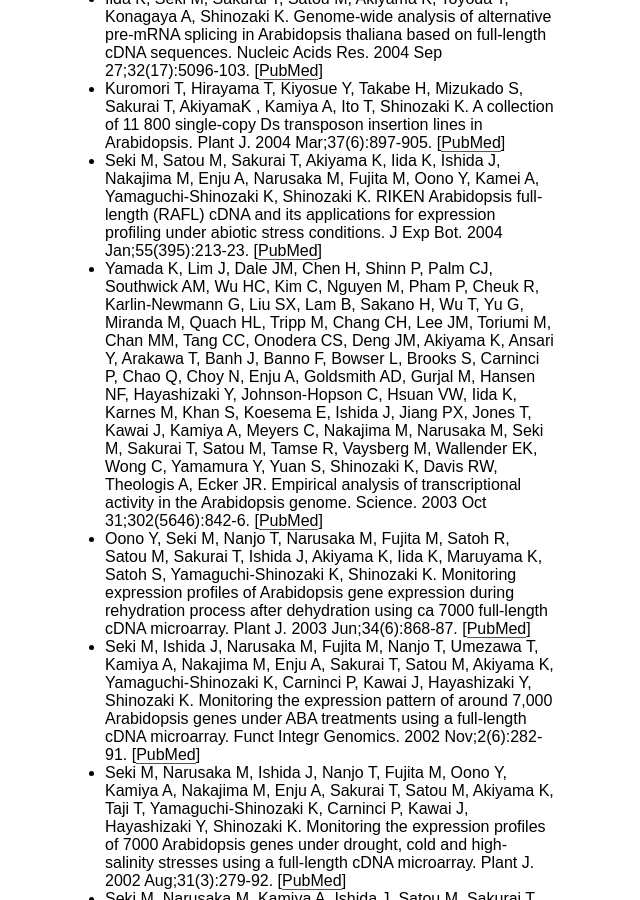
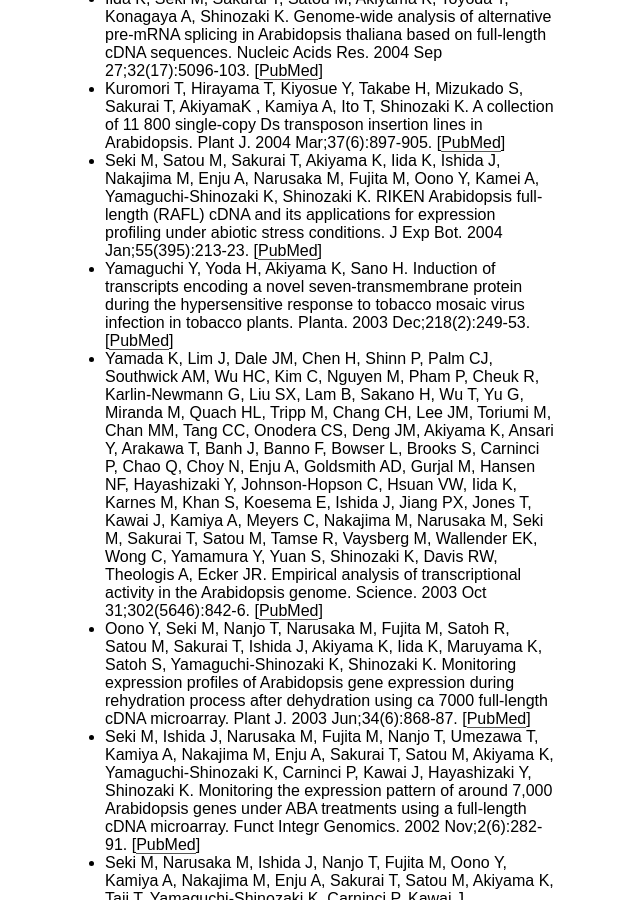
Before and after one commit to artifactsauce/artifactsauce.github.io, a Jekyll site: the page built from publications.md, in a window 1280 px wide and 900 px high, scrolled down 2178 px. Shown: the whole window, without its empty margins (335-975 px from the left). Built offline with Jekyll 4.4.1, drawn with Linux system fonts in a browser that asks for light colours; some web fonts are replaced.

Commit message:
add an article

```diff
--- a/publications.md
+++ b/publications.md
@@ -26,6 +26,7 @@
 - Iida K, Seki M, Sakurai T, Satou M, Akiyama K, Toyoda T, Konagaya A, Shinozaki K. Genome-wide analysis of alternative pre-mRNA splicing in Arabidopsis thaliana based on full-length cDNA sequences. Nucleic Acids Res. 2004 Sep 27;32(17):5096-103. [[PubMed](http://www.ncbi.nlm.nih.gov/pubmed/15452276)]
 - Kuromori T, Hirayama T, Kiyosue Y, Takabe H, Mizukado S, Sakurai T, AkiyamaK , Kamiya A, Ito T, Shinozaki K. A collection of 11 800 single-copy Ds transposon insertion lines in Arabidopsis. Plant J. 2004 Mar;37(6):897-905. [[PubMed](http://www.ncbi.nlm.nih.gov/pubmed/14996221)]
 - Seki M, Satou M, Sakurai T, Akiyama K, Iida K, Ishida J, Nakajima M, Enju A, Narusaka M, Fujita M, Oono Y, Kamei A, Yamaguchi-Shinozaki K, Shinozaki K. RIKEN Arabidopsis full-length (RAFL) cDNA and its applications for expression profiling under abiotic stress conditions. J Exp Bot. 2004 Jan;55(395):213-23. [[PubMed](http://www.ncbi.nlm.nih.gov/pubmed/14673034)]
+- Yamaguchi Y, Yoda H, Akiyama K, Sano H. Induction of transcripts encoding a novel seven-transmembrane protein during the hypersensitive response to tobacco mosaic virus infection in tobacco plants. Planta. 2003 Dec;218(2):249-53. [[PubMed](http://www.ncbi.nlm.nih.gov/pubmed/13680232)]
 - Yamada K, Lim J, Dale JM, Chen H, Shinn P, Palm CJ, Southwick AM, Wu HC, Kim C, Nguyen M, Pham P, Cheuk R, Karlin-Newmann G, Liu SX, Lam B, Sakano H, Wu T, Yu G, Miranda M, Quach HL, Tripp M, Chang CH, Lee JM, Toriumi M, Chan MM, Tang CC, Onodera CS, Deng JM, Akiyama K, Ansari Y, Arakawa T, Banh J, Banno F, Bowser L, Brooks S, Carninci P, Chao Q, Choy N, Enju A, Goldsmith AD, Gurjal M, Hansen NF, Hayashizaki Y, Johnson-Hopson C, Hsuan VW, Iida K, Karnes M, Khan S, Koesema E, Ishida J, Jiang PX, Jones T, Kawai J, Kamiya A, Meyers C, Nakajima M, Narusaka M, Seki M, Sakurai T, Satou M, Tamse R, Vaysberg M, Wallender EK, Wong C, Yamamura Y, Yuan S, Shinozaki K, Davis RW, Theologis A, Ecker JR. Empirical analysis of transcriptional activity in the Arabidopsis genome. Science. 2003 Oct 31;302(5646):842-6. [[PubMed](http://www.ncbi.nlm.nih.gov/pubmed/14593172)]
 - Oono Y, Seki M, Nanjo T, Narusaka M, Fujita M, Satoh R, Satou M, Sakurai T, Ishida J, Akiyama K, Iida K, Maruyama K, Satoh S, Yamaguchi-Shinozaki K, Shinozaki K. Monitoring expression profiles of Arabidopsis gene expression during rehydration process after dehydration using ca 7000 full-length cDNA microarray. Plant J. 2003 Jun;34(6):868-87. [[PubMed](http://www.ncbi.nlm.nih.gov/pubmed/12795706)]
 - Seki M, Ishida J, Narusaka M, Fujita M, Nanjo T, Umezawa T, Kamiya A, Nakajima M, Enju A, Sakurai T, Satou M, Akiyama K, Yamaguchi-Shinozaki K, Carninci P, Kawai J, Hayashizaki Y, Shinozaki K. Monitoring the expression pattern of around 7,000 Arabidopsis genes under ABA treatments using a full-length cDNA microarray. Funct Integr Genomics. 2002 Nov;2(6):282-91. [[PubMed](http://www.ncbi.nlm.nih.gov/pubmed/12444421)]
```
